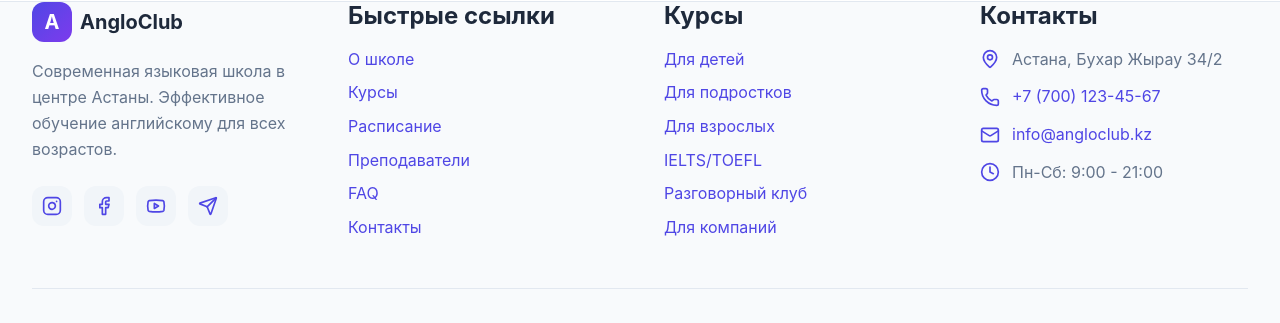
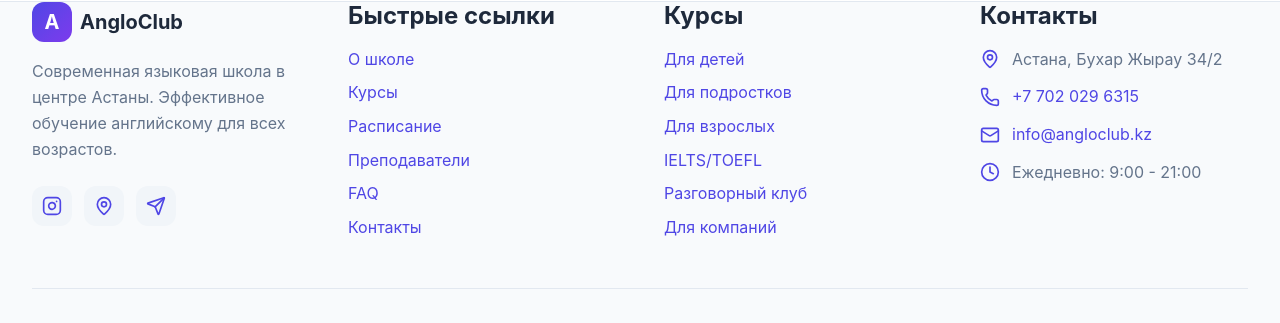
Before and after one commit to jojn092/Angloclub, a Next.js app: page /terms in a window 1280 px wide. Shown: the part 990-1313 px from the top of the page. Built offline with nearby package versions, Linux system fonts and the light colour scheme.

Commit message:
Update content: Pricing, Contacts, Socials, 2025

```diff
--- a/public/locales/ru.json
+++ b/public/locales/ru.json
@@ -17,7 +17,7 @@
     },
     "hero": {
         "title": "Английский в Астане",
-        "subtitle": "Запишитесь на бесплатный пробный урок",
+        "subtitle": "Запишитесь на пробный урок (1500₸)",
         "description": "Современные методики, опытные преподаватели, результат с первого занятия",
         "cta": "Записаться",
         "whatsapp": "WhatsApp",
@@ -112,12 +112,12 @@
     },
     "footer": {
         "address": "Астана, Бухар Жырау 34/2",
-        "phone": "+7 (700) 123-45-67",
+        "phone": "+7 702 029 6315",
         "email": "info@angloclub.kz",
-        "workHours": "Пн-Сб: 9:00 - 21:00",
+        "workHours": "Ежедневно: 9:00 - 21:00",
         "social": "Мы в соцсетях",
         "links": "Быстрые ссылки",
-        "copyright": "© 2024 AngloClub Astana. Все права защищены."
+        "copyright": "© 2025 AngloClub Astana. Все права защищены."
     },
     "about": {
         "title": "О школе",
--- a/src/components/layout/CTABar.tsx
+++ b/src/components/layout/CTABar.tsx
@@ -12,7 +12,7 @@
 
 export default function CTABar({
     onEnrollClick,
-    whatsappNumber = '+77001234567',
+    whatsappNumber = '+77020296315',
     onTestClick,
     className,
 }: CTABarProps) {
--- a/src/components/layout/Footer.tsx
+++ b/src/components/layout/Footer.tsx
@@ -48,34 +48,29 @@
                         </p>
                         <div className="flex gap-3">
                             <a
-                                href="https://instagram.com"
+                                href="https://www.instagram.com/angloclub.ast"
                                 target="_blank"
                                 rel="noopener noreferrer"
                                 className="w-10 h-10 rounded-lg bg-[var(--surface-hover)] hover:bg-gradient-to-br hover:from-pink-500 hover:to-purple-600 hover:text-white flex items-center justify-center text-[var(--text-muted)] transition-all"
+                                aria-label="Instagram"
                             >
                                 <Instagram size={20} />
                             </a>
                             <a
-                                href="https://facebook.com"
+                                href="https://2gis.kz/astana/geo/70000001079190548"
                                 target="_blank"
                                 rel="noopener noreferrer"
-                                className="w-10 h-10 rounded-lg bg-[var(--surface-hover)] hover:bg-blue-600 hover:text-white flex items-center justify-center text-[var(--text-muted)] transition-all"
+                                className="w-10 h-10 rounded-lg bg-[var(--surface-hover)] hover:bg-green-600 hover:text-white flex items-center justify-center text-[var(--text-muted)] transition-all"
+                                aria-label="2GIS"
                             >
-                                <Facebook size={20} />
+                                <MapPin size={20} />
                             </a>
                             <a
-                                href="https://youtube.com"
-                                target="_blank"
-                                rel="noopener noreferrer"
-                                className="w-10 h-10 rounded-lg bg-[var(--surface-hover)] hover:bg-red-600 hover:text-white flex items-center justify-center text-[var(--text-muted)] transition-all"
-                            >
-                                <Youtube size={20} />
-                            </a>
-                            <a
-                                href="https://t.me/angloclub"
+                                href="https://t.me/Angloclubkz_bot"
                                 target="_blank"
                                 rel="noopener noreferrer"
                                 className="w-10 h-10 rounded-lg bg-[var(--surface-hover)] hover:bg-[#0088cc] hover:text-white flex items-center justify-center text-[var(--text-muted)] transition-all"
+                                aria-label="Telegram Bot"
                             >
                                 <Send size={20} />
                             </a>
@@ -135,10 +130,10 @@
                             <li className="flex items-center gap-3">
                                 <Phone size={20} className="text-[var(--primary)] shrink-0" />
                                 <a
-                                    href="tel:+77001234567"
+                                    href="tel:+77020296315"
                                     className="text-[var(--text-muted)] hover:text-[var(--primary)] transition-colors"
                                 >
-                                    {t.footer?.phone || '+7 (700) 123-45-67'}
+                                    {t.footer?.phone || '+7 702 029 6315'}
                                 </a>
                             </li>
                             <li className="flex items-center gap-3">
@@ -153,7 +148,7 @@
                             <li className="flex items-center gap-3">
                                 <Clock size={20} className="text-[var(--primary)] shrink-0" />
                                 <span className="text-[var(--text-muted)]">
-                                    {t.footer?.workHours || 'Пн-Сб: 9:00 - 21:00'}
+                                    {t.footer?.workHours || 'Ежедневно: 9:00 - 21:00'}
                                 </span>
                             </li>
                         </ul>
@@ -163,7 +158,7 @@
                 {/* Bottom Bar */}
                 <div className="mt-12 pt-8 border-t border-[var(--border)] flex flex-col sm:flex-row items-center justify-between gap-4">
                     <p className="text-sm text-[var(--text-muted)]">
-                        {t.footer?.copyright || '© 2024 AngloClub Astana. Все права защищены.'}
+                        {t.footer?.copyright || '© 2025 AngloClub Astana. Все права защищены.'}
                     </p>
                     <div className="flex gap-4 text-sm">
                         <Link href="/privacy" className="text-[var(--text-muted)] hover:text-[var(--primary)] transition-colors">
--- a/src/components/sections/CourseCards.tsx
+++ b/src/components/sections/CourseCards.tsx
@@ -14,37 +14,37 @@
         id: 'kids',
         icon: Baby,
         color: 'from-pink-500 to-rose-600',
-        price: 25000,
+        price: 34900,
     },
     {
         id: 'teens',
         icon: GraduationCap,
         color: 'from-blue-500 to-indigo-600',
-        price: 30000,
+        price: 34900,
     },
     {
         id: 'adults',
         icon: Briefcase,
         color: 'from-purple-500 to-violet-600',
-        price: 35000,
+        price: 34900,
     },
     {
         id: 'ielts',
         icon: Globe2,
         color: 'from-emerald-500 to-teal-600',
-        price: 50000,
+        price: 80000,
     },
     {
-        id: 'speaking',
+        id: 'online',
         icon: MessageSquare,
         color: 'from-orange-500 to-amber-600',
-        price: 20000,
+        price: 45000,
     },
     {
-        id: 'intensive',
+        id: 'individual',
         icon: Zap,
         color: 'from-red-500 to-pink-600',
-        price: 60000,
+        price: 70000,
     },
 ]
 
--- a/src/components/sections/Hero.tsx
+++ b/src/components/sections/Hero.tsx
@@ -65,7 +65,7 @@
                         </Button>
 
                         <a
-                            href="https://wa.me/77001234567"
+                            href="https://wa.me/77020296315"
                             target="_blank"
                             rel="noopener noreferrer"
                             className="w-full sm:w-auto"
@@ -99,7 +99,7 @@
                             <svg className="w-5 h-5 text-green-400" fill="currentColor" viewBox="0 0 20 20">
                                 <path fillRule="evenodd" d="M16.707 5.293a1 1 0 010 1.414l-8 8a1 1 0 01-1.414 0l-4-4a1 1 0 011.414-1.414L8 12.586l7.293-7.293a1 1 0 011.414 0z" clipRule="evenodd" />
                             </svg>
-                            <span>Бесплатный пробный урок</span>
+                            <span>Пробный урок 1500₸</span>
                         </div>
                         <div className="flex items-center gap-2">
                             <svg className="w-5 h-5 text-green-400" fill="currentColor" viewBox="0 0 20 20">
--- a/src/components/sections/LeadForm.tsx
+++ b/src/components/sections/LeadForm.tsx
@@ -180,7 +180,7 @@
                                 </Button>
 
                                 <a
-                                    href={`https://wa.me/77001234567?text=${encodeURIComponent(`Здравствуйте! Хочу записаться на курс: ${formData.course || 'не выбран'}`)}`}
+                                    href={`https://wa.me/77020296315?text=${encodeURIComponent(`Здравствуйте! Хочу записаться на курс: ${formData.course || 'не выбран'}`)}`}
                                     target="_blank"
                                     rel="noopener noreferrer"
                                     className="flex-1"
--- a/src/lib/email.ts
+++ b/src/lib/email.ts
@@ -66,12 +66,12 @@
           <p>Здравствуйте, <strong>${name}</strong>!</p>
           <p>Спасибо за интерес к нашей школе. Мы получили вашу заявку на курс <strong>"${course}"</strong>.</p>
           <p>Наш менеджер свяжется с вами в ближайшее время для уточнения деталей и подбора удобного расписания.</p>
-          <p><a href="https://wa.me/77001234567" class="button">Написать в WhatsApp</a></p>
+          <p><a href="https://wa.me/77020296315" class="button">Написать в WhatsApp</a></p>
           <p>С уважением,<br>Команда AngloClub Astana</p>
         </div>
         <div class="footer">
           <p>📍 Астана, Бухар Жырау 34/2</p>
-          <p>📞 +7 (700) 123-45-67</p>
+          <p>📞 +7 702 029 6315</p>
         </div>
       </div>
     </body>
```
Lines whose indentation alone changed are shown as unchanged.
